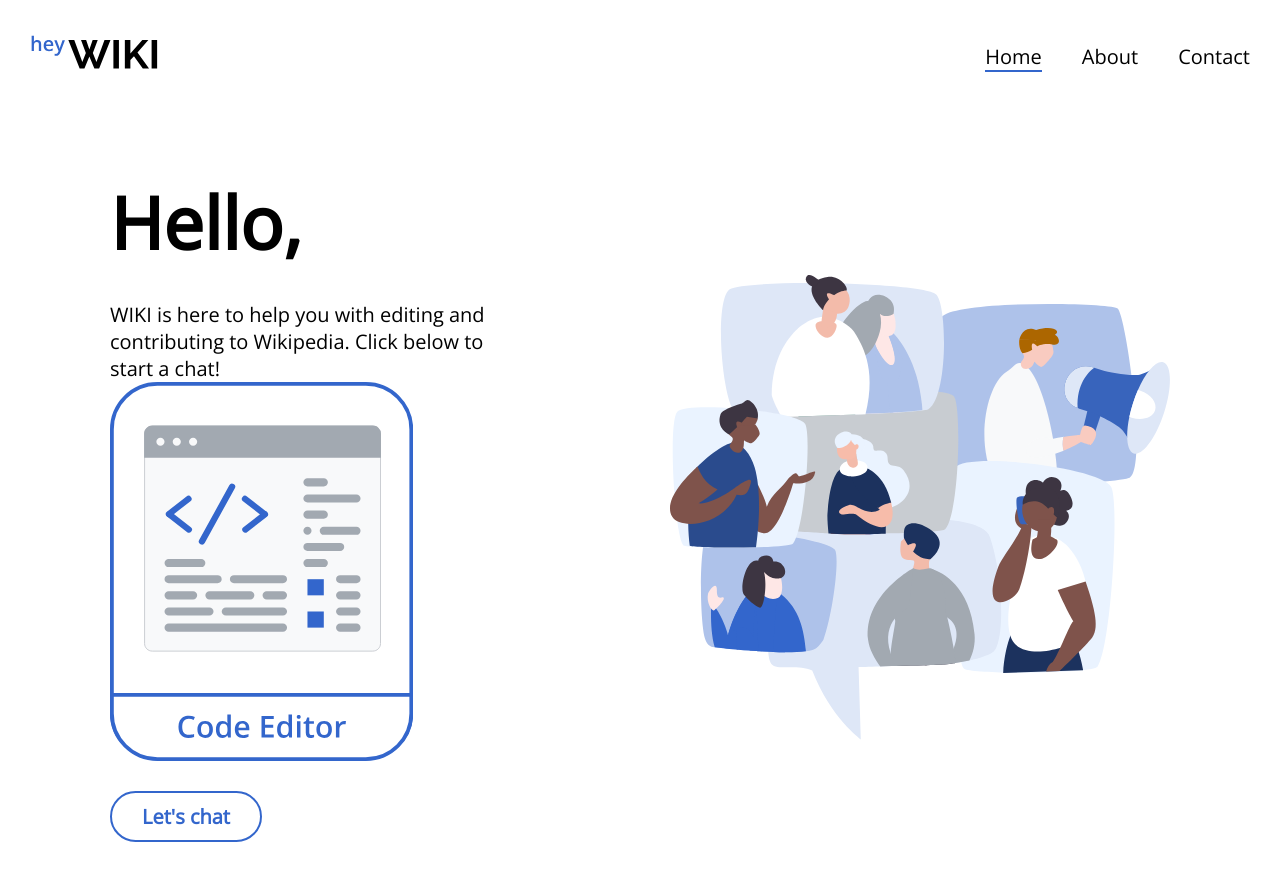
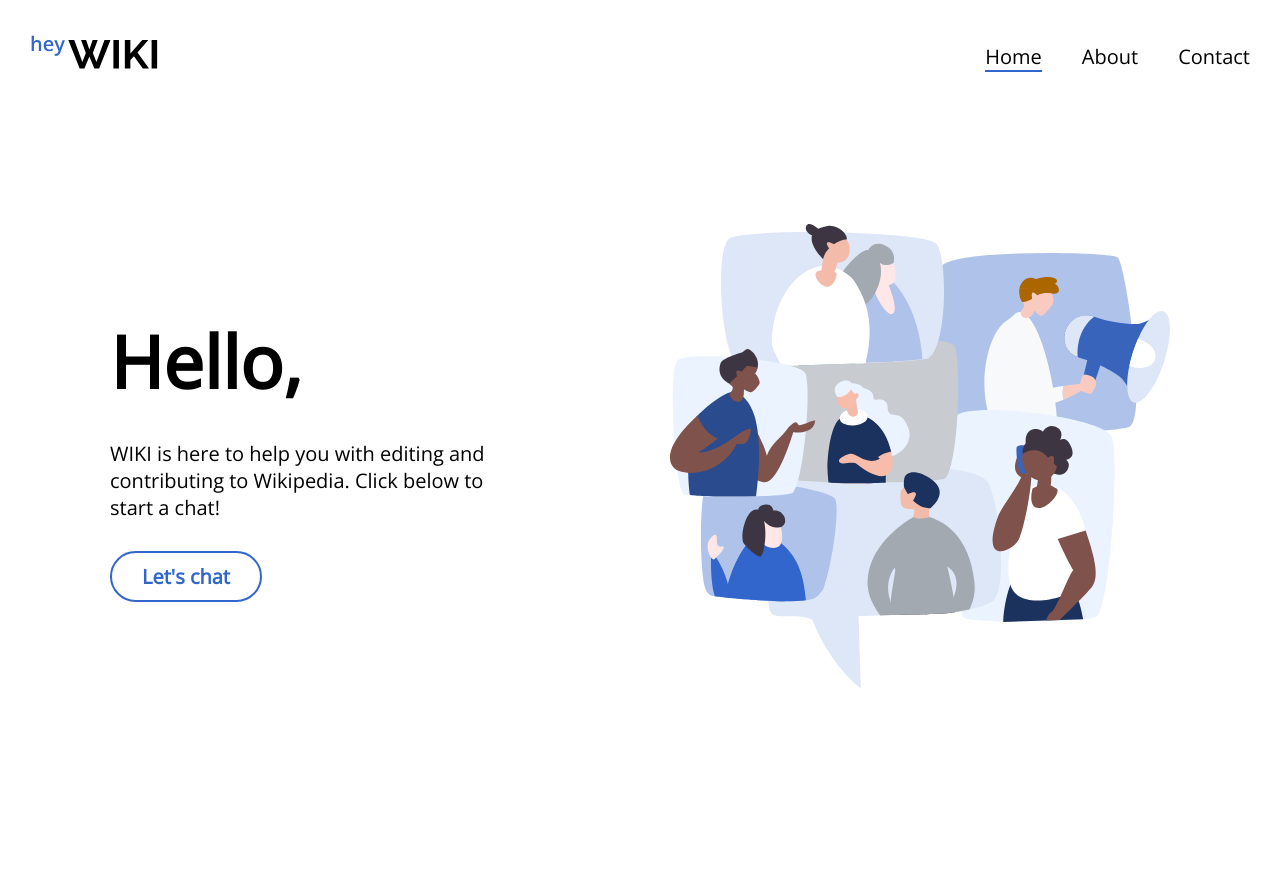
Before and after one commit to w-gluza/hey-wiki, a React (Create React App) app in the folder client/: page / in a window 1280 px wide. After the commit the page ends 800 px from the top, so only its background shows below. Built offline with nearby package versions, Linux system fonts and the light colour scheme; no server answers.

Commit message:
remove redundant code

```diff
--- a/client/src/container/HomeContainer.jsx
+++ b/client/src/container/HomeContainer.jsx
@@ -3,7 +3,6 @@ import illustration from "../assets/chat-illustration.svg";
 import ChatbotContainer from "./ChatbotContainer.jsx";
 import Modal from "../components/modal/Modal.jsx";
 import ToggleContent from "../components/modal/ToggleContent";
-import Icon from '../assets/icons'
 
 const HomeContainer = () => {
   return (
@@ -14,12 +13,6 @@ const HomeContainer = () => {
           WIKI is here to help you with editing and contributing to Wikipedia.
           Click below to start a chat!
         </p>
-        {/* <a href="#0"class="icon-expand-link">
-        <Icon name="VisualEditor"/>
-        </a> */}
-        <a href="#0"class="icon-expand-link">
-        <Icon name="CodeEditor"/>
-        </a>
         <ToggleContent
           toggle={(show) => (
             <button className="btn-primary" onClick={show}>
```
